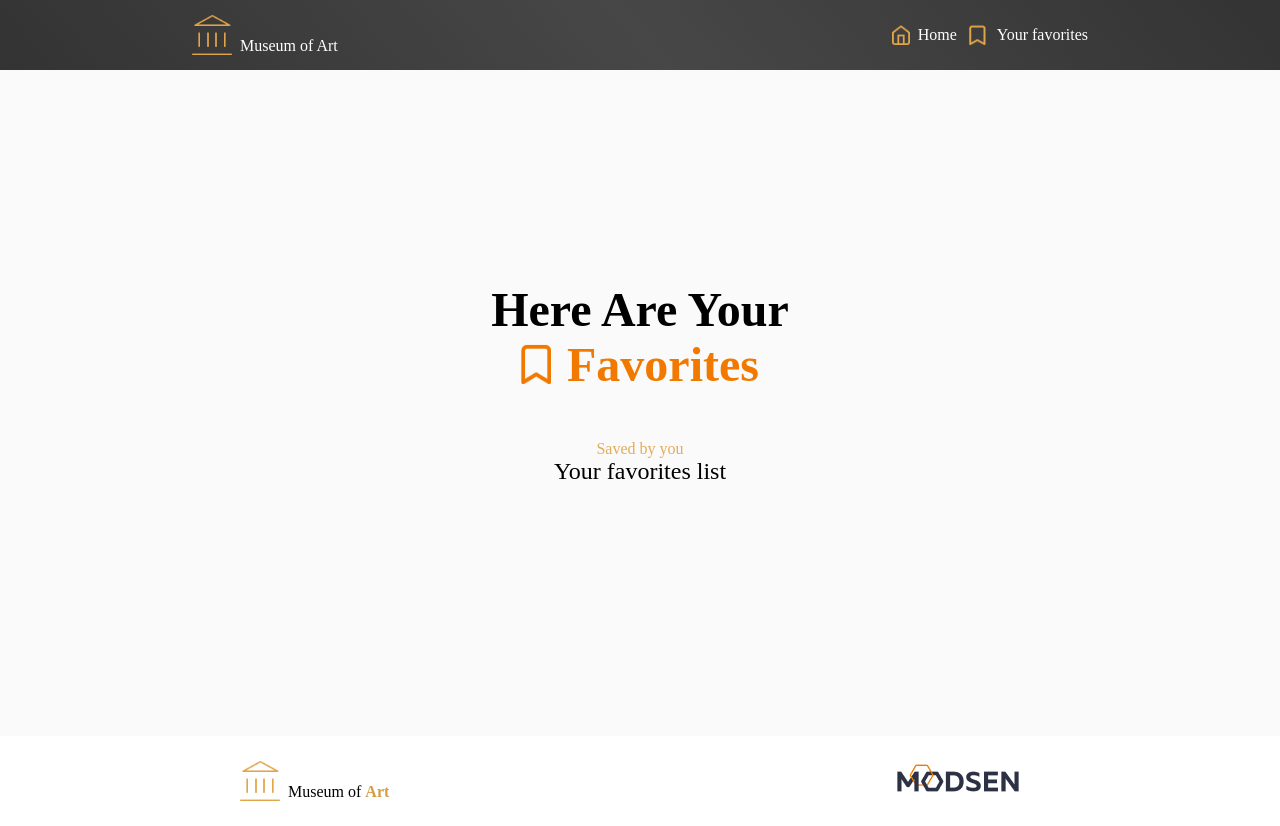
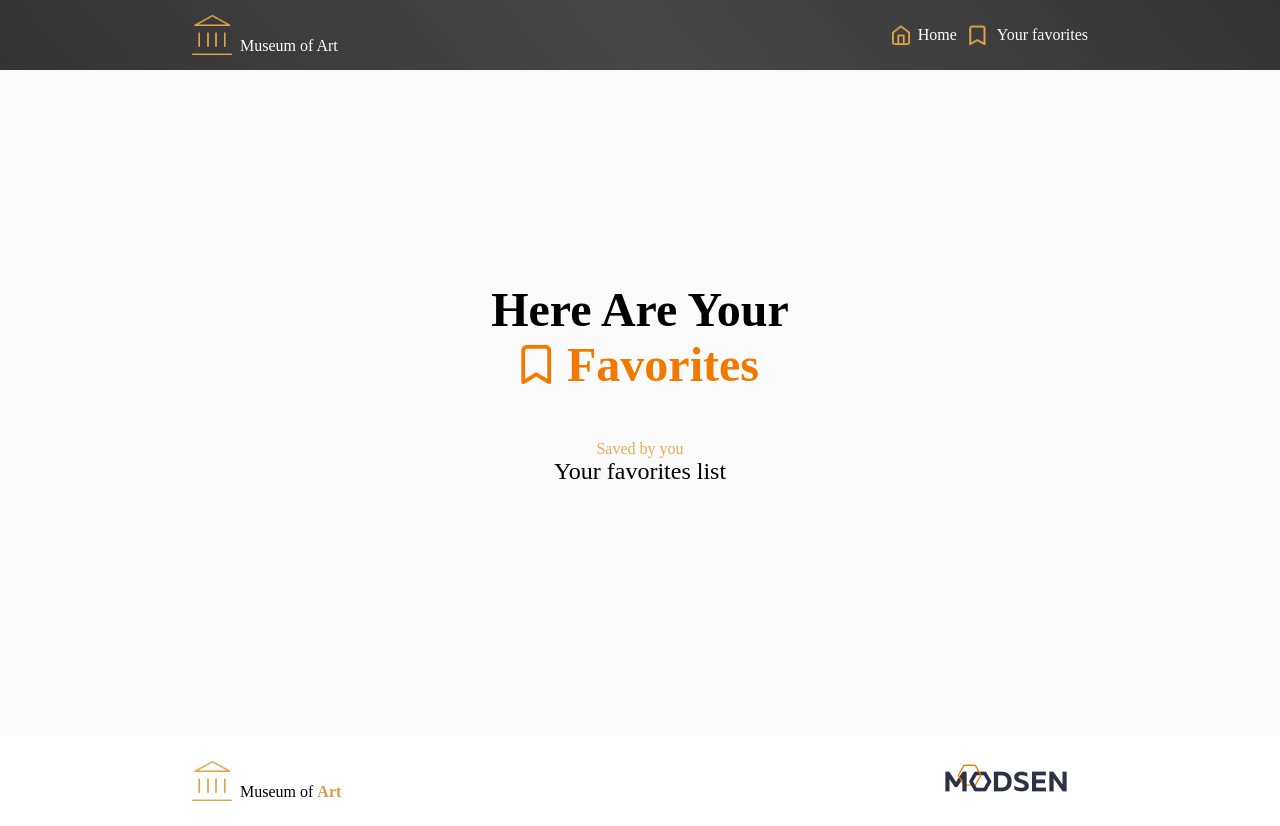
Before and after one commit to Giga323/ModsenTest, an Angular app: page /home/favorites in a window 1280 px wide. Built offline with nearby package versions, Linux system fonts and the light colour scheme.

Commit message:
added adaptive styles for picture-page, search components

```diff
--- a/src/app/components/footer/footer.component.html
+++ b/src/app/components/footer/footer.component.html
@@ -1,10 +1,10 @@
 <div class="content-wrapper">
-    <div class="footer-bar">
-        <div class="content-wrapper__left">
-            <img class="content-wrapper__left__image" src="../../../assets/museum.png">
-            <span class="content-wrapper__left__name">Museum of <span class="content-wrapper__left__name__art">Art</span> </span>
+    <div class="content-wrapper__footer-bar">
+        <div class="content-wrapper__footer-bar__left">
+            <img class="content-wrapper__footer-bar__left__image" src="../../../assets/museum.png">
+            <span class="content-wrapper__footer-bar__left__name">Museum of <span class="content-wrapper__footer-bar__left__name__art">Art</span> </span>
         </div>
 
-        <img class="content-wrapper__right-image" src="../../../assets/logo.png">
+        <img class="content-wrapper__footer-bar__right-image" src="../../../assets/logo.png">
     </div>
 </div>
--- a/src/app/components/footer/footer.component.scss
+++ b/src/app/components/footer/footer.component.scss
@@ -2,20 +2,24 @@
     margin-top: 1em;
     background-color: white;
     height: 90px;
+    width: 100%;
 
     display: flex;
     flex-direction: row;
-    justify-content: space-between;
+    justify-content: center;
 
-    .footer-bar {
-        margin: 0 15em;
+    &__footer-bar {
+        width: 70%;
+
+        @media (max-width: 768px) {
+            margin-left: 2em;
             width: 100%;
+        }
 
         display: flex;
         flex-direction: row;
         justify-content: space-between;
         align-items: center;
-    }
 
         &__left {
             display: flex;
@@ -42,3 +46,4 @@
             }
         }
     }
+}
--- a/src/app/components/home/home.component.scss
+++ b/src/app/components/home/home.component.scss
@@ -1,5 +1,14 @@
 .home {
     margin: 0 15em;
+
+    @media (min-width: 769px) and (max-width: 1280px) {
+        margin: 0 7em;
+    }
+
+    @media (max-width: 768px) {
+        margin: 0;
+    }
+
     display: flex;
     flex-direction: column;
     align-items: center;
@@ -10,6 +19,10 @@
         max-width: 10em;
         margin-top: 1.5em;
         font-size: 4rem;
+
+        @media (max-width: 768px) {
+            font-size: 2.5rem;
+        }
 
         &__art {
             color: #f17900;
@@ -37,6 +50,14 @@
             justify-content: center;
             gap: 4em;
 
+            @media (min-width: 769px) and (max-width: 1280px) {
+                gap: 1em;
+            }
+
+            @media (max-width: 768px) {
+                flex-direction: column;
+            }
+
             &__loading {
                 display: flex;
                 align-items: center;
@@ -63,6 +84,10 @@
 
         .pages-switcher {
             margin-left: auto;
+
+            @media (max-width: 768px) {
+                margin: 0 auto;
+            }
         }
     }
 
--- a/src/app/components/other-works/other-works.component.scss
+++ b/src/app/components/other-works/other-works.component.scss
@@ -2,5 +2,13 @@
     margin-top: 1.5em;
     display: grid;
     grid-template-columns: repeat(3, 1fr);
-    gap: 10px;
+    gap: 20px;
+
+    @media (min-width: 769px) and (max-width: 1280px) {
+        grid-template-columns: repeat(2, 1fr);
+    }
+
+    @media (max-width: 768px) {
+        grid-template-columns: repeat(1, 1fr);
+    }
 }
--- a/src/app/components/picture-page/picture-page.component.scss
+++ b/src/app/components/picture-page/picture-page.component.scss
@@ -12,6 +12,11 @@
         width: 300px;
         height: 400px;
         border: 1px solid #e2ac5a;
+
+        @media (min-width: 769px) and (max-width: 1280px) {
+            width: 240px;
+            height: 320px;
+        }
     }
 
     &__description {
@@ -25,6 +30,19 @@
         font-size: 1rem;
         align-items: center;
         border: 1px #dbd9d9 solid;
+
+        @media (min-width: 769px) and (max-width: 1280px) {
+            width: 200px;
+            height: 80px;
+
+            margin-top: 280px;
+
+            font-size: 0.75rem;
+        }
+
+        @media (max-width: 768px) {
+            margin-top: 330px;
+        }
 
         &__text {
             margin-left: 1em;
--- a/src/app/components/picture/picture.component.scss
+++ b/src/app/components/picture/picture.component.scss
@@ -1,7 +1,7 @@
 .picture {
     cursor: pointer;
+    width: 300px;
     height: 100px;
-    width: auto;
     background-color: white;
     display: flex;
     flex-direction: row;
--- a/src/app/components/search/search.component.scss
+++ b/src/app/components/search/search.component.scss
@@ -5,6 +5,14 @@
     background-color: #f0f0f0;
     border-radius: 1em;
     margin-bottom: 10em;
+
+    @media (min-width: 769px) and (max-width: 1280px) {
+        width: 30em;
+    }
+
+    @media (max-width: 768px) {
+        width: 20em;
+    }
 
     &__string {
         height: 3em;
```
Lines whose indentation alone changed are shown as unchanged.
